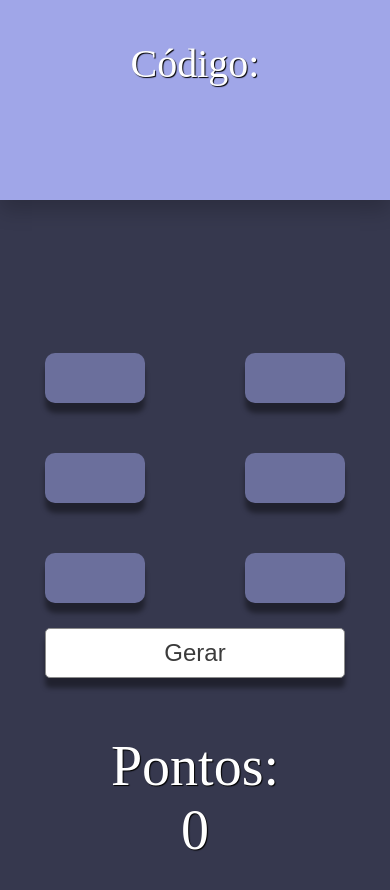
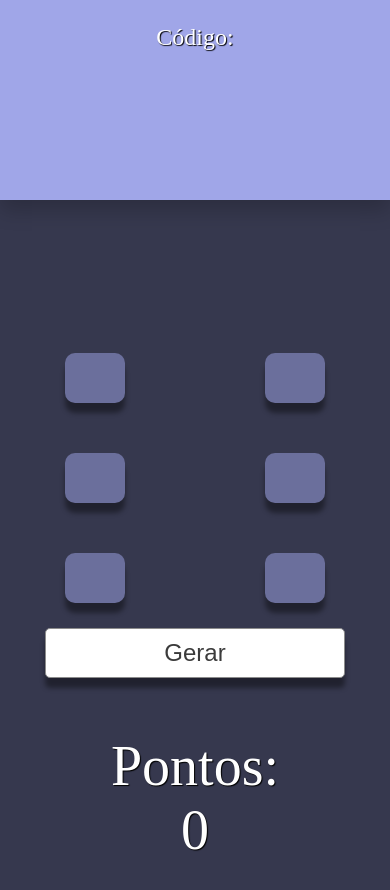
Before and after one commit to JuanVitorio/Gerador-Cor, a plain HTML site: page index.html in a window 390 px wide. Drawn offline with Linux system fonts and the light colour scheme.

Commit message:
Update style.css

```diff
--- a/style.css
+++ b/style.css
@@ -78,11 +78,11 @@ button:hover {
   }
 
   button {
-    width: 100px;
+    width: 60px;
   }
 
   #codigo {
-    font-size: 2.5em;
+    font-size: 1.5em;
   }
 
 }
```
